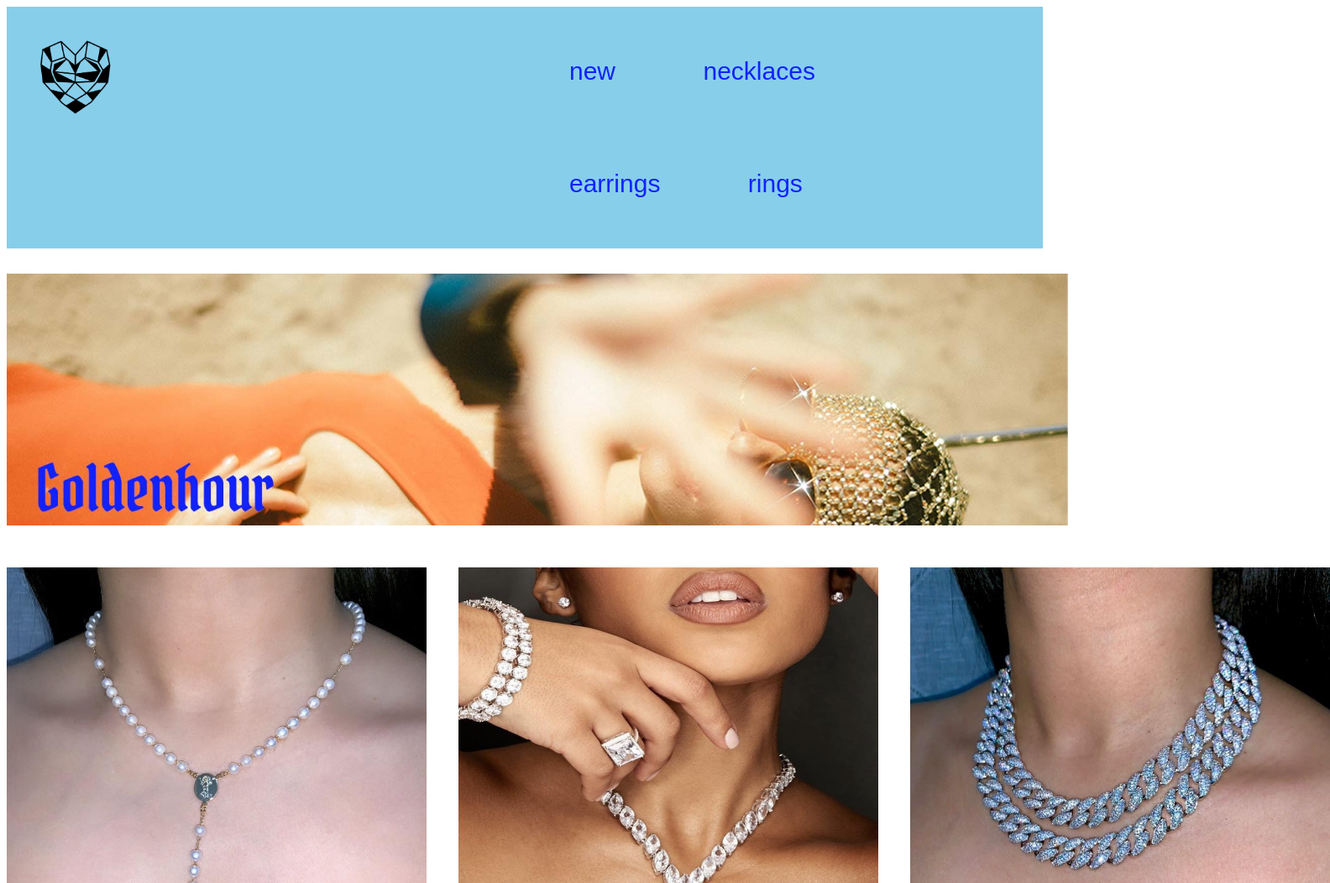
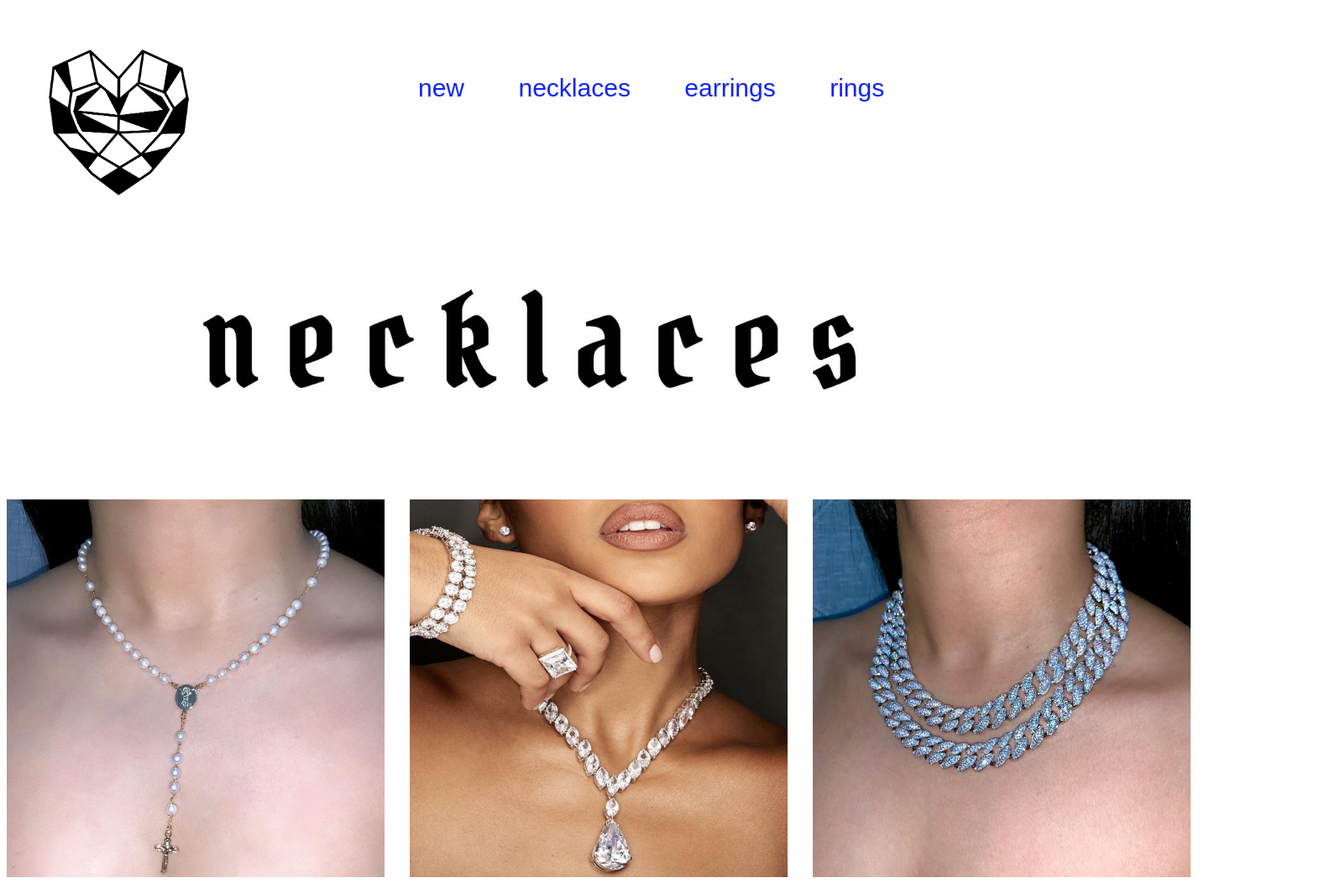
Before and after one commit to sophrodri/sophrodri.github.io, a plain HTML site: page reina jewelery/necklace.html in a window 1280 px wide. Shown: the top 1052 px of the page at 84% size, 1584 px wide, since content can reach past the window. Drawn offline with Linux system fonts and the light colour scheme.

Commit message:
media query test for necklace page

```diff
--- a/reina jewelery/css/necklace.css
+++ b/reina jewelery/css/necklace.css
@@ -13,19 +13,22 @@ body, html {
 
 
 header{
-background: skyblue;
+background-color: white;
 display: grid;
 grid-template-columns: 1fr 9fr;
 grid-template-rows: repeat(1, 1fr);
+grid-column: 1/12;
+grid-row: 1/2;
 }
 
 
 .logo {
   /* background: #FFD0F9; */
   grid-column: 1/2;
-  grid-row:
+  grid-row:1/1;
   display: inline-flex;
   padding: 30px;
+
 }
 
 .logo-style {
@@ -36,7 +39,7 @@ grid-template-rows: repeat(1, 1fr);
 .menu {
   font-family: 'Raleway', sans-serif;
   /* background: #FFD0F9; */
-  grid-column: 2/3;
+  grid-column: 1/3;
   grid-row: 1/1;
   padding: 10px;
   display: inline-flex;
@@ -67,8 +70,7 @@ a:hover {
 }
 
 .hero {
-  position: relative;
-  background-image: url("../images/updatedhero.jpg");
+  background-image: url("../images/necklacebanner.jpg");
   background-repeat: no-repeat;
   width: 100%;
   height:300px;
@@ -76,29 +78,24 @@ a:hover {
   /* contain would fit it all. for sizes smaller. when you change it to contain you also have to change the height*/
   background-position: center top;
   grid-column: 1/12;
-  grid-row: 1/2;
+  grid-row: 8/9;
   margin-bottom: 50px;
   position: relative;
 
 }
 
-.text-container {
-  position: absolute;
-  bottom: 0;
-  right: 20px;
-  color: white;
-}
 
 .sec-grid {
   display: grid;
   grid-template-columns: repeat(3, 1fr);
   grid-template-rows: repeat(4, 1fr);
-  grid-gap: 38px;
+  grid-gap: 40px;
   background: white;
   height: 100%;
   /* margin-top: 60px; */
   padding: 0;
-
+grid-column: 1/12;
+grid-row: 10/10;
 }
 
 .pic-style {
@@ -130,9 +127,197 @@ a:hover {
   opacity: 0;
   transition: .5s ease;
   background-color: #E3E3E3;}
-/* absolute vs relative for the text in the text boc. start always from the bottom:0
-20  */
-/*=====================================================================================*/
+
 /* Add Here styles for larger phones and tablets */
-@media only screen and (min-width: 480px) {
-  .main-wrapper {}
+/* IPAD PRO */
+/* IPHONE 6/7/8 */
+@media only screen and (min-width: 400px) {
+  header{
+  display: grid;
+  grid-template-columns: 1fr 9fr;
+  grid-template-rows: repeat(1, 1fr);
+  grid-column: 1/12;
+  grid-row: 1/2;
+  }
+
+
+  .logo {
+    /* background: #FFD0F9; */
+    padding: 10px;
+
+  }
+
+  .logo-style {
+    height: 100px;
+    width: 100px;
+  }
+
+  .menu {
+    padding: 5px;
+    margin-left: 155px;
+    margin-top: 40PX;
+  }
+
+  nav li {
+    display: inline-block;
+    align-content: right;
+    padding: 30PX;  }
+
+  nav a {
+    font-size: 20px;
+  }
+
+  .hero {
+    width: 100%;
+    height:100px;
+    background-size: contain;
+    margin-bottom: 20px;
+  }
+
+  .sec-grid {
+
+    grid-template-columns: repeat(1, 1fr);
+    grid-template-rows: repeat(1, 1fr);
+    grid-gap: 40px;
+    height: 100%;
+  }
+
+  .pic-style {
+    height:700px;
+    width: 700px;
+    position: relative;
+  }
+}
+
+@media only screen and (mid-width: 670px;){
+  .menu {
+    margin-left: 100px;
+
+  }
+
+  nav li {
+    display: inline-block;
+    align-content: right;
+    padding: 10px;
+  }
+
+  nav a {
+    font-size: 15px;
+  }
+
+
+
+}
+
+@media only screen and (min-width: 750px) {
+
+
+
+  .logo-style {
+    height: 100px;
+    width: 100px;
+  }
+
+  .menu {
+    margin-left: 200px;
+
+  }
+
+  nav li {
+    display: inline-block;
+    align-content: right;
+    padding: 30px;
+  }
+
+  nav a {
+    font-size: 20px;
+  }
+
+  .hero {
+    height:200px;
+    background-size: contain;
+    margin-bottom: 20px;
+  }
+
+  .sec-grid {
+
+    grid-template-columns: repeat(2, 1fr);
+    grid-template-rows: repeat(4, 1fr);
+    grid-gap: 20px;
+    height: 100%;
+  }
+
+  .pic-style {
+    height: 405px;
+    width: 405px;
+    display: inline-flex;
+    position: relative;
+  }
+
+
+}
+
+
+@media only screen and (min-width: 1110px) {
+
+
+
+
+  .logo {
+    /* background: #FFD0F9; */
+    padding: 30px;
+
+  }
+
+  .logo-style {
+    height: 200px;
+    width: 200px;
+  }
+
+  .menu {
+    font-family: 'Raleway', sans-serif;
+    /* background: #FFD0F9; */
+    grid-column: 1/12;
+    grid-row: 1/1;
+    padding: 10px;
+    display: inline-flex;
+    margin-left: 450px;
+  }
+
+
+
+  nav a {
+    font-size: 30px;
+  }
+
+
+
+  .hero {
+
+    width: 100%;
+    height:200px;
+    margin-bottom: 100px;
+    background-size: cover;
+    /* contain would fit it all. for sizes smaller. when you change it to contain you also have to change the height*/
+
+  }
+
+
+  .sec-grid {
+    display: grid;
+    grid-template-columns: repeat(3, 1fr);
+    grid-template-rows: repeat(4, 1fr);
+    grid-gap: 30px;
+    background: white;
+    height: 100%;
+    /* margin-top: 60px; */
+    padding: 0;
+  grid-column: 1/12;
+  grid-row: 10/10;
+  }
+
+  .pic-style {
+    height: 450px;
+    width: 450px;
+  }
+}
--- a/reina jewelery/necklace.html
+++ b/reina jewelery/necklace.html
@@ -20,17 +20,15 @@
       <section class="menu">
         <nav>
           <ul>
-            <li> <a href="#new">new</a></li>
-            <li><a href="#neck">necklaces</a></li>
-            <li><a href="#ear">earrings</a></li>
-            <li><a href="#ring">rings</a></li>
+            <li> <a>new</a></li>
+            <li><a>necklaces</a></li>
+            <li><a>earrings</a></li>
+            <li><a>rings</a></li>
           </ul>
         </nav>
       </section>
     </header>
 
-
-  </div>
     <div class="hero">
     </div>
 
@@ -101,11 +99,11 @@
         </div>
 
       </section>
+  </div>
 
-  <div id="new"> </div>
-  <div id="neck"> </div>
-  <div id="ring"> </div>
-  <!-- has to be IDS. THIS is for long page  -->
+
+
+
 
 
 
```
Lines whose indentation alone changed are shown as unchanged.
